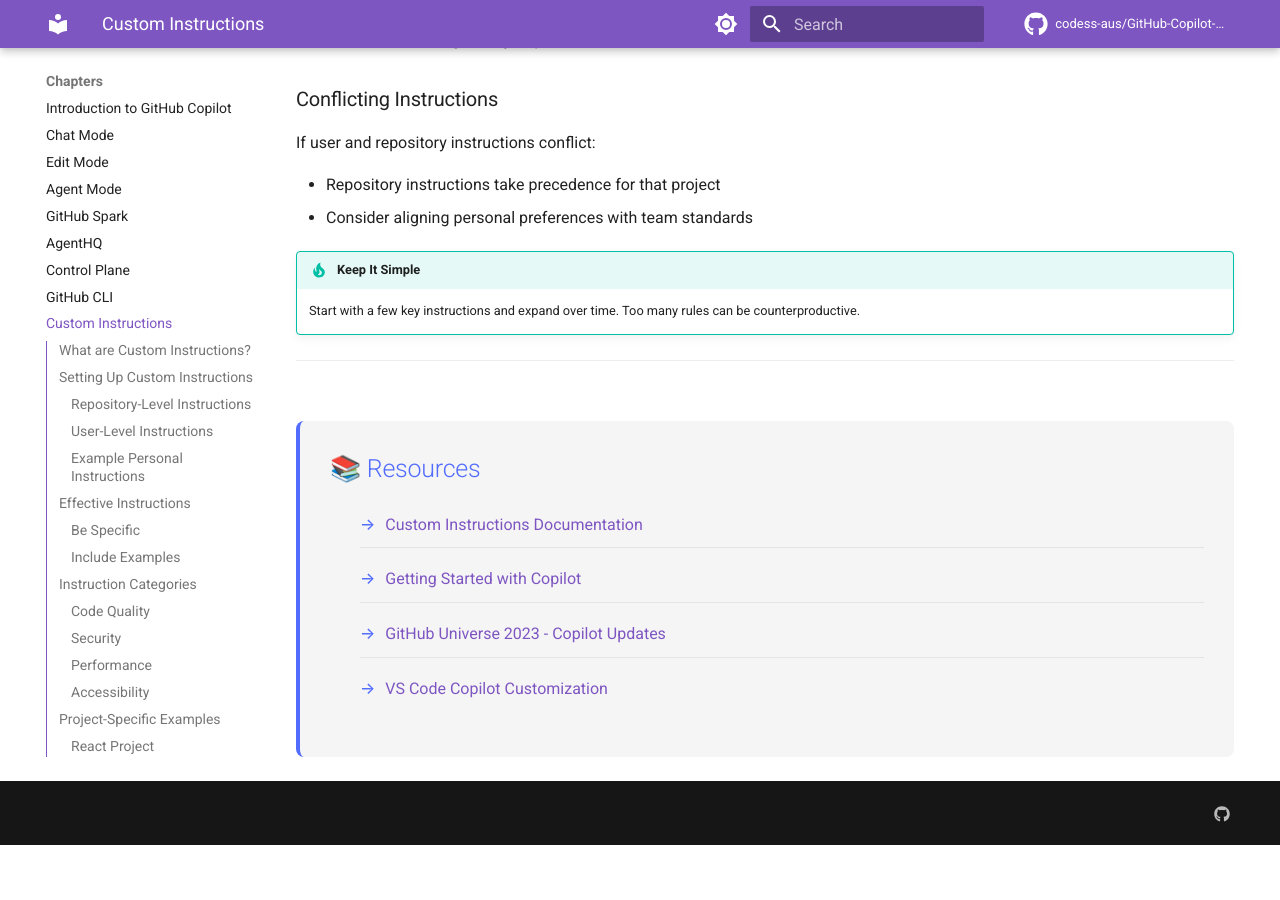
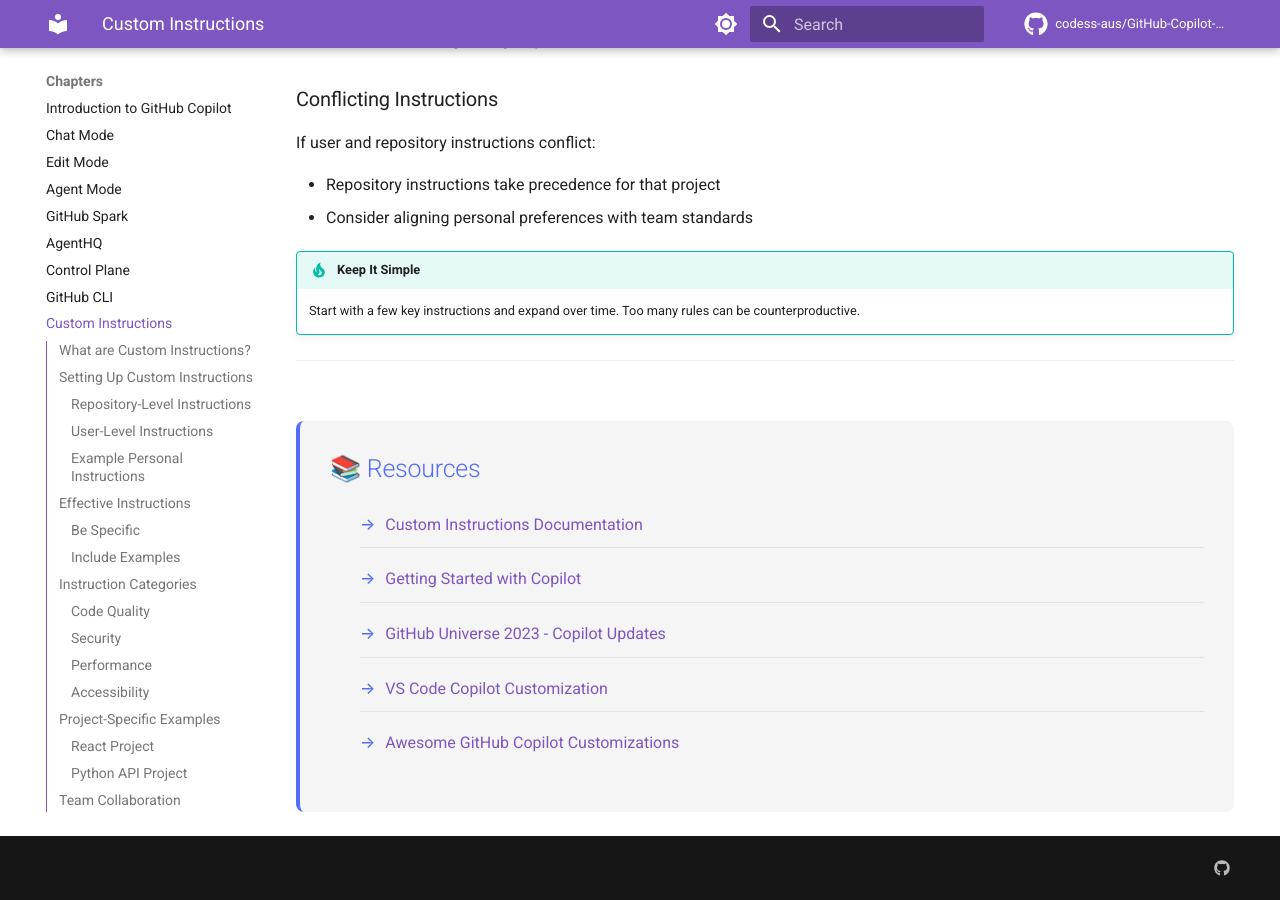
Before and after one commit to codess-aus/GitHub-Copilot-Workshop, an MkDocs documentation site: the page built from docs/chapters/custom-instructions.md, in a window 1280 px wide and 900 px high, scrolled down 5953 px. Built offline with MkDocs 1.6.1 and Material for MkDocs 9.7.7, drawn with Linux system fonts in a browser that asks for light colours; comment, search, counter and statistics services are not loaded; before the commit the page ends 6798 px from its top, so only the background shows below that.

Commit message:
Add links to Awesome GitHub Copilot Customizations and GitHub Spark in documentation

```diff
--- a/docs/chapters/custom-instructions.md
+++ b/docs/chapters/custom-instructions.md
@@ -280,5 +280,6 @@ If user and repository instructions conflict:
 <li><a href="https://docs.github.com/en/copilot/using-github-copilot/getting-started-with-github-copilot" target="_blank" rel="noopener">Getting Started with Copilot</a></li>
 <li><a href="https://github.blog/2023-11-08-universe-2023-copilot-transforms-github-into-the-ai-powered-developer-platform/" target="_blank" rel="noopener">GitHub Universe 2023 - Copilot Updates</a></li>
 <li><a href="https://code.visualstudio.com/docs/copilot/copilot-customization" target="_blank" rel="noopener">VS Code Copilot Customization</a></li>
+<li><a href="https://github.com/github/awesome-copilot" target="_blank" rel="noopener">Awesome GitHub Copilot Customizations</a></li>
 </ul>
 </div>
```
Also changed, not shown: docs/chapters/github-spark.md (+1 -0 lines).
